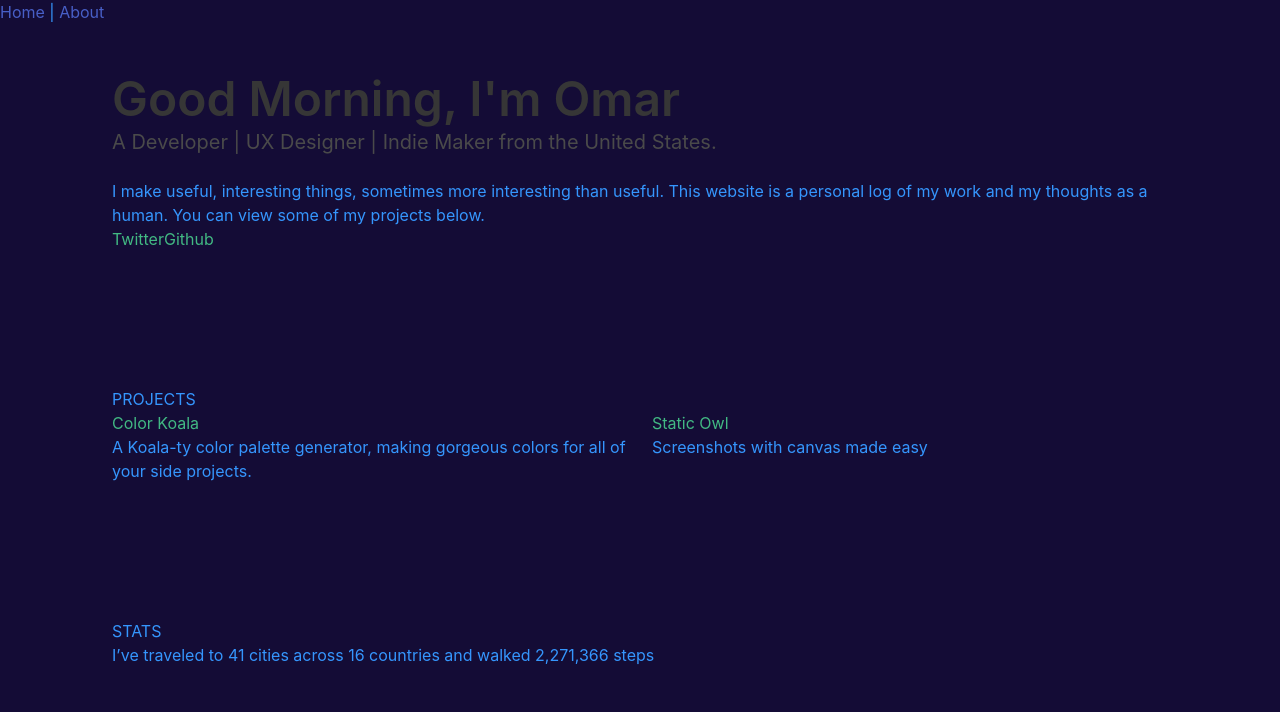
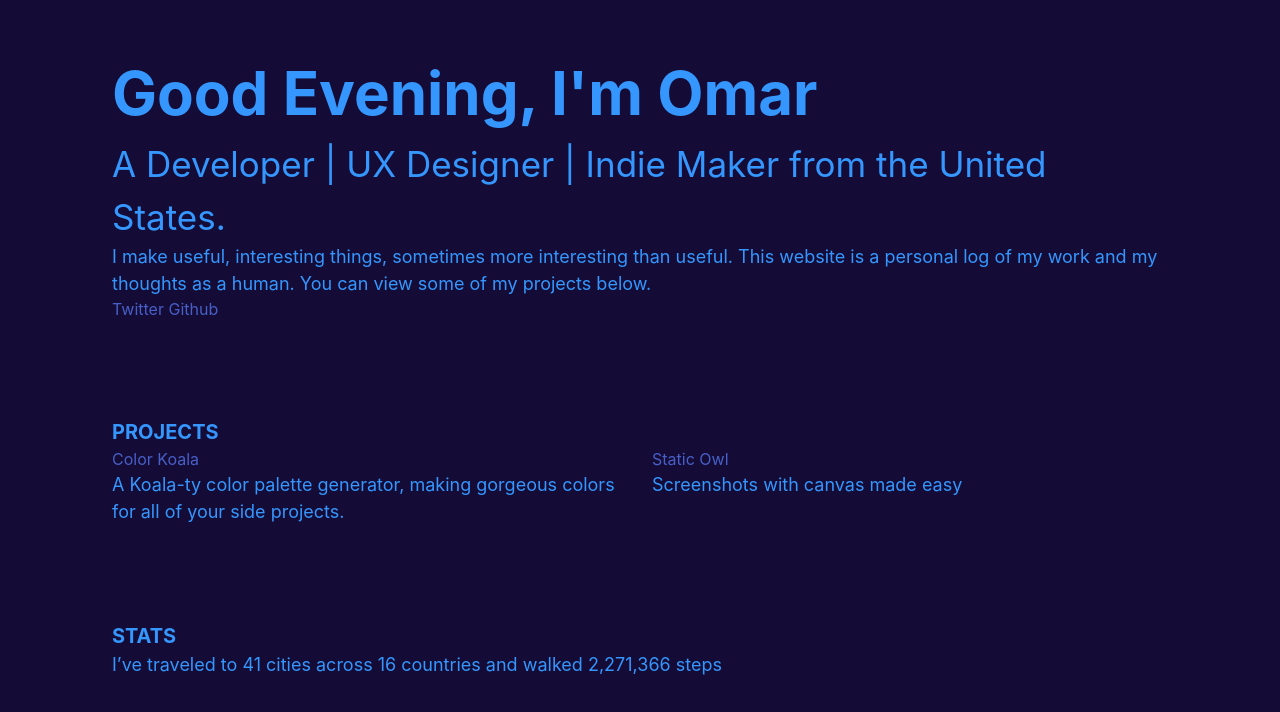
Before and after one commit to heyomar/omar.site, a Vue app: page /#/ in a window 1280 px wide. Shown: the top 712 px of the page. Built offline with nearby package versions, Linux system fonts and the light colour scheme.

Commit message:
Add basic styles, some computed functions for bits

```diff
--- a/src/App.vue
+++ b/src/App.vue
@@ -1,20 +1,13 @@
 <template>
   <div id="app">
-    <div id="nav">
+    <!-- <div id="nav">
       <router-link to="/">Home</router-link> |
       <router-link to="/about">About</router-link>
-    </div>
+    </div> -->
     <router-view/>
   </div>
 </template>
 
-<style lang="scss">
-#app {
-  -webkit-font-smoothing: antialiased;
-  -moz-osx-font-smoothing: grayscale;
-  color: #3596FD;
-  background-color: #140C36;
-  height: 100vh;
-  width: 100vw;
-}
+<style lang="sass">
+
 </style>
--- a/src/components/HomePage.vue
+++ b/src/components/HomePage.vue
@@ -2,11 +2,11 @@
   <div class="container">
     <section class="section">
       <div class="container">
-        <h1 class="title is-1">Good Morning, I'm Omar</h1>
-        <h2 class="subtitle">A Developer | UX Designer | Indie Maker from the United States.</h2>
+        <h1 class="is-size-3-mobile">{{getGreeting}}, I'm Omar</h1>
+        <h2 class="is-size-4-mobile">A Developer | UX Designer | Indie Maker from the United States.</h2>
         <p>I make useful, interesting things, sometimes more interesting than useful. This website is a personal log of my work and my thoughts as a human. You can view some of my projects below.</p>
         <div class="links">
-          <a class="social--link" href="/">Twitter</a>
+          <a class="social--link" href="/">Twitter </a>
           <a class="social--link" href="/">Github</a>
         </div>
       </div>
@@ -30,7 +30,7 @@
       <h3>STATS</h3>
       <div class="columns">
         <div class="column">
-          <p>I’ve traveled to 41 cities across 16 countries and walked 2,271,366 steps</p>
+          <p>I’ve traveled to 41 cities across 16 countries and walked {{getSteps}} steps</p>
         </div>
       </div>
     </section>
@@ -40,24 +40,31 @@
 <script>
 export default {
   name: 'HomePage',
-  props: {}
+  props: {},
+  computed: {
+    getGreeting() {
+      const currentTime = new Date().getHours()
+      if (currentTime >= 12 && currentTime <= 16) {
+        return 'Good Afternoon'
+      } else if(currentTime >= 0 && currentTime <= 11) {
+        return 'Good Morning'
+      } else if (currentTime >= 17 && currentTime <= 24) {
+        return 'Good Evening'
+      } else {
+        return 'Hello'
+      }
+    },
+    getSteps(){
+      const steps = 2271366
+
+      return steps.toLocaleString()
+
+
+    }
+  }
 }
 </script>
 
-<!-- Add "scoped" attribute to limit CSS to this component only -->
-<style scoped lang="scss">
-h3 {
-  margin: 40px 0 0;
-}
-ul {
-  list-style-type: none;
-  padding: 0;
-}
-li {
-  display: inline-block;
-  margin: 0 10px;
-}
-a {
-  color: #42b983;
-}
+<style lang="sass">
+
 </style>
--- a/src/main.js
+++ b/src/main.js
@@ -2,6 +2,7 @@ import Vue from 'vue'
 import App from './App.vue'
 import router from './router'
 import bulma from 'bulma'
+import './styles/base.sass'
 
 Vue.config.productionTip = false
 
--- /dev/null
+++ b/src/styles/base.sass
@@ -0,0 +1,33 @@
+// COLORS
+$prime: #3596FD
+$second: #140C36
+
+// FONTS
+$font: -apple-system, BlinkMacSystemFont, 'Segoe UI', Roboto, Oxygen, Ubuntu, Cantarell, 'Open Sans', 'Helvetica Neue', sans-serif
+
+// RESET
+::-webkit-scrollbar
+    width: 0px
+    background: transparent
+
+html,
+body
+  font-family: $font
+  font-size: 16px
+  -webkit-font-smoothing: antialiased
+  -moz-osx-font-smoothing: grayscale
+  color: $prime
+  background-color: $second
+  height: 100vh
+  width: 100vw
+h1
+  font-size: 60px
+  font-weight: bold
+h2
+  font-size: 35px
+h3
+  font-size: 20px
+  text-transform: uppercase
+  font-weight: bold
+p
+  font-size: 18px
```
